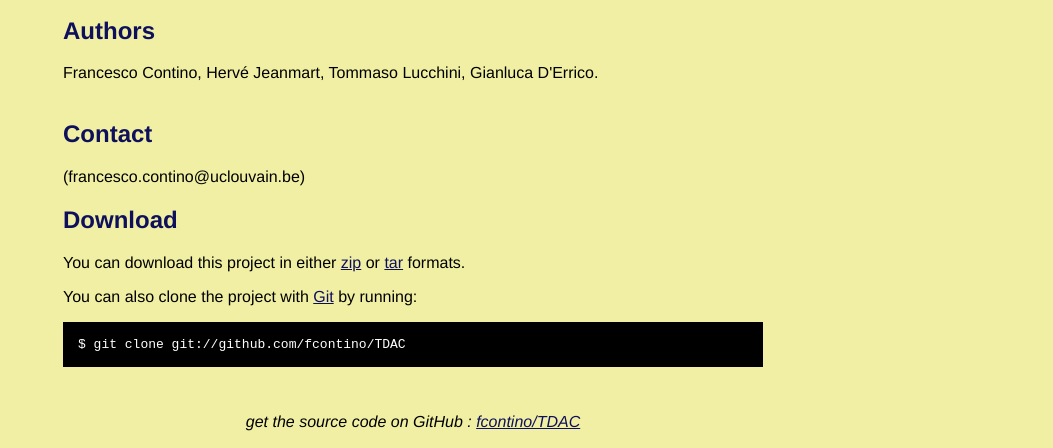
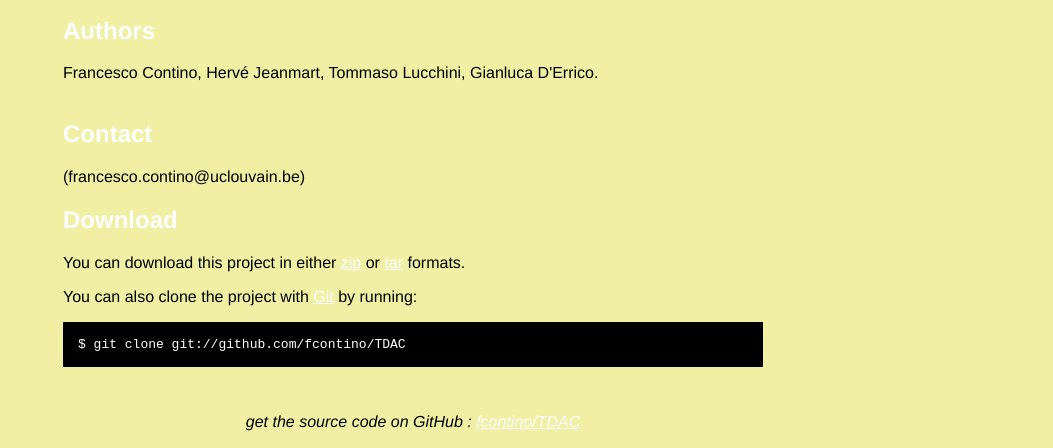
Before and after one commit to fcontino/TDAC, a plain HTML site: page index.html in a window 1280 px wide. Shown: the part 352-800 px from the top of the page, without its empty margins (227-1280 px from the left). Drawn offline with Linux system fonts and the light colour scheme.

Commit message:
Edited index.html via GitHub

```diff
--- a/index.html
+++ b/index.html
@@ -19,9 +19,9 @@
     h1 { font-size: 3.8em; color: #0f105c; margin-bottom: 3px; }
     h1 .small { font-size: 0.4em; }
     h1 a { text-decoration: none }
-    h2 { font-size: 1.5em; color: #0f105c; }
-    h3 { text-align: center; color: #0f105c; }
-    a { color: #0f105c; }
+    h2 { font-size: 1.5em; color: #FFFFFF; }
+    h3 { text-align: center; color: #FFFFFF; }
+    a { color: #FFFFFF; }
     .description { font-size: 1.2em; margin-bottom: 30px; margin-top: 30px; font-style: italic;}
     .download { float: right; }
     pre { background: #000; color: #fff; padding: 15px;}
```
